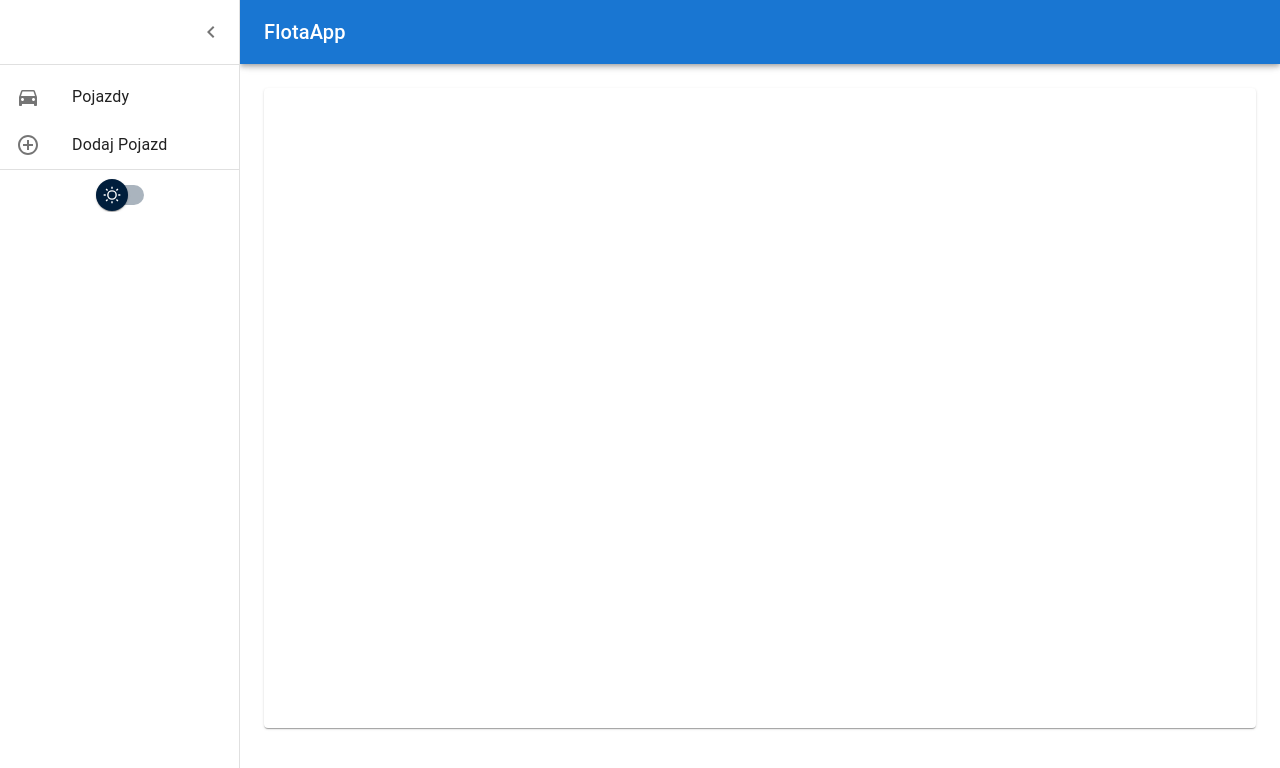
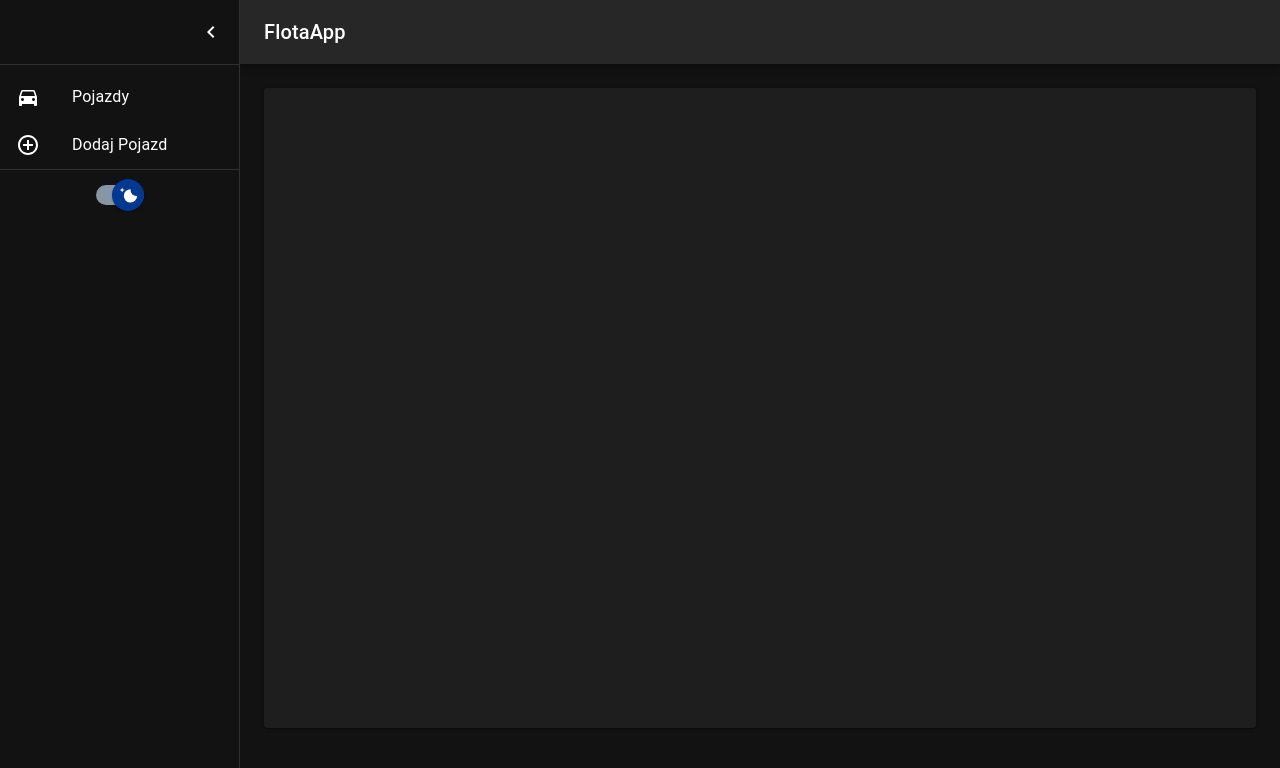
Before and after one commit to rbnsnn/flota, a React (Create React App) app: page / in a window 1280 px wide. Both pictures are taken after a click on the button "open drawer". Shown: the top 768 px of the page. Built offline with nearby package versions, Linux system fonts and the light colour scheme.

Commit message:
theme change fix

```diff
--- a/src/components/ItemList.js
+++ b/src/components/ItemList.js
@@ -10,7 +10,7 @@ import React from 'react';
 import { Link } from 'react-router-dom';
 
 import './ItemList.css';
-import { useDispatch } from 'react-redux';
+import { useDispatch, useSelector } from 'react-redux';
 
 
 
@@ -64,6 +64,7 @@ const MaterialUISwitch = styled(Switch)(({ theme }) => ({
 
 export const MainItemList = () => {
     const dispatch = useDispatch();
+    const isDark = useSelector(store => store.theme.isDark)
 
     return (
         <div>
@@ -82,7 +83,7 @@ export const MainItemList = () => {
                 <ListItemText primary="Dodaj Pojazd" />
             </ListItem>
             <ListItem style={{ display: 'flex', justifyContent: 'center' }}>
-                <MaterialUISwitch onChange={() => dispatch(themeChange())} />
+                <MaterialUISwitch checked={isDark} onChange={() => dispatch(themeChange())} />
             </ListItem>
 
 
--- a/src/reducers/themeReducer.js
+++ b/src/reducers/themeReducer.js
@@ -1,6 +1,6 @@
 import { THEME_CHANGE } from "../actions/appActions"
 
-export const themeReducer = (state = { isDark: false, mode: 'light' }, action) => {
+export const themeReducer = (state = { isDark: true, mode: 'dark' }, action) => {
     switch (action.type) {
         case THEME_CHANGE:
             const isDark = !state.isDark;
```
